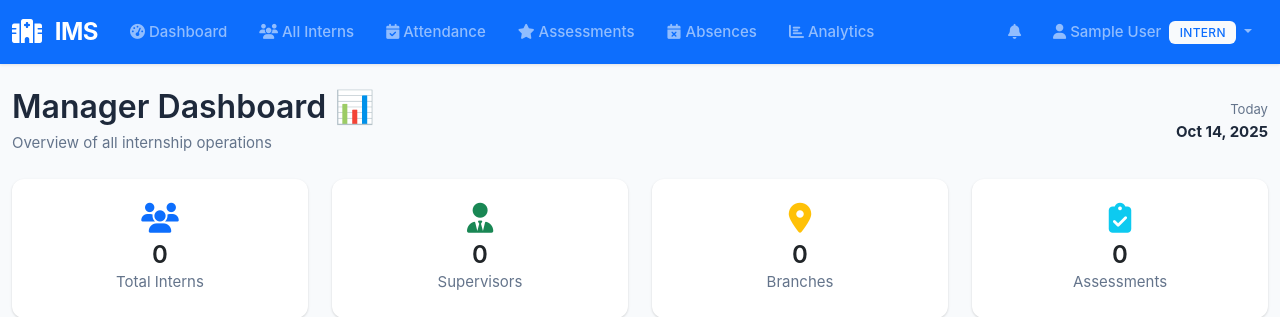
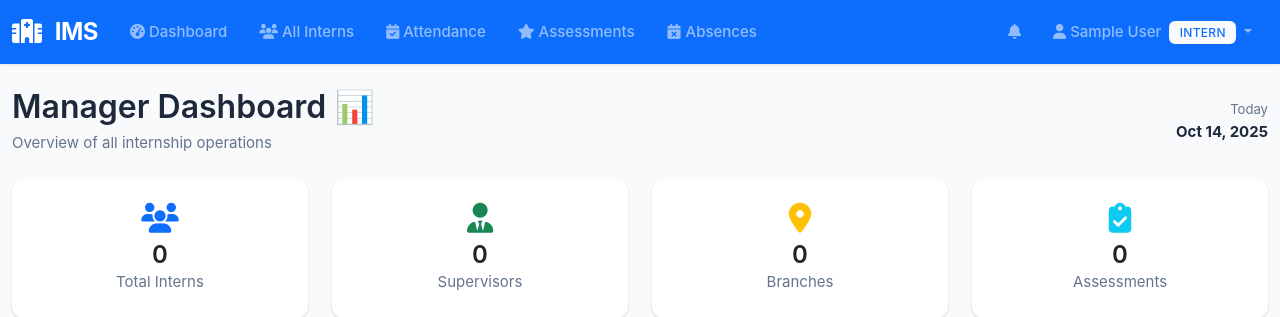
Before and after one commit to Frederick-Teye/InternshipManagementSystem, a Django app: page /dashboards/manager/ in a window 1280 px wide. Shown: the top 317 px of the page. Run offline with Django 4.2, Linux system fonts and the light colour scheme; the visitor is signed in with stand-in values (Sample User, id 1); data comes from the database, SQL or seed files in the repository; data that the repository does not hold is empty.

Commit message:
Remove analytics nav item from manager nav bar

```diff
--- a/templates/dashboards/manager.html
+++ b/templates/dashboards/manager.html
@@ -12,9 +12,6 @@
   </li>
   <li class="nav-item">
     <a class="nav-link" href="{% url 'absenteeism:request_list' %}"><i class="fas fa-calendar-times"></i> Absences</a>
-  </li>
-  <li class="nav-item">
-    <a class="nav-link" href="#"><i class="fas fa-chart-bar"></i> Analytics</a>
   </li>
 {% endblock %}
 
```
